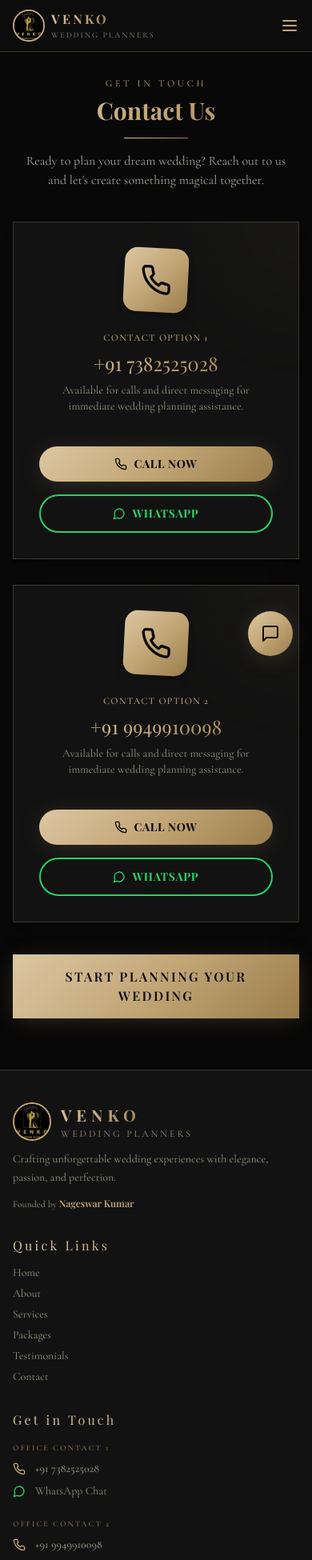
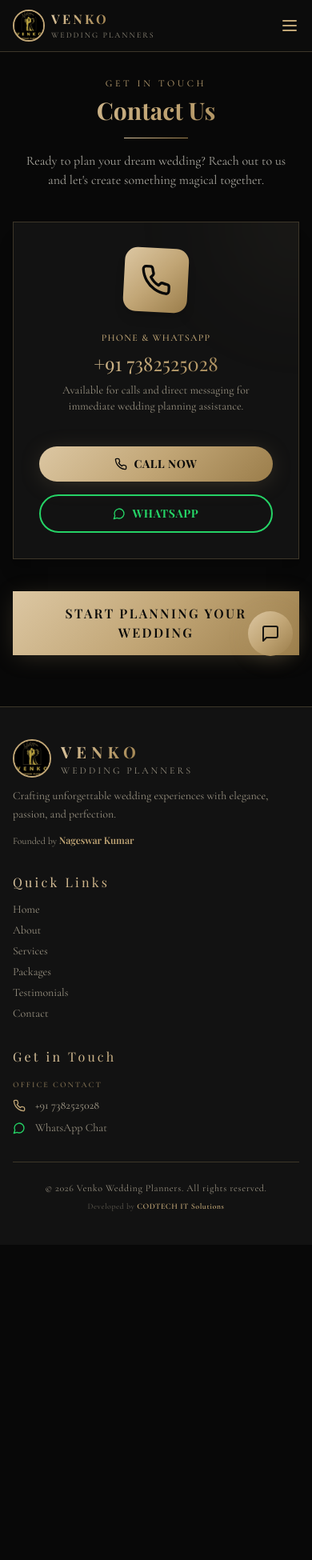
Before and after one commit to CODTECHIT/Venko-wedding-planners-, a React (Vite) app: page /contact in a window 390 px wide. Shown: the top 1950 px of the page at 80% size. After the commit the page ends 1556 px from the top, so only its background shows below. Built offline with nearby package versions, Linux system fonts and the light colour scheme; the HTML template or start-up script is replaced by a standard one; a web font is replaced by a local one.

Commit message:
Remove phone number 9949910098 from website and optimize layout

```diff
--- a/src/components/Footer.tsx
+++ b/src/components/Footer.tsx
@@ -44,7 +44,9 @@ const Footer = () => (
           <div className="space-y-6">
             {CONTACT_NUMBERS.map((number, index) => (
               <div key={number} className="space-y-2 group">
-                <p className="text-[10px] uppercase tracking-[0.2em] text-primary/60 font-semibold mb-1">Office Contact {index + 1}</p>
+                <p className="text-[10px] uppercase tracking-[0.2em] text-primary/60 font-semibold mb-1">
+                  {CONTACT_NUMBERS.length > 1 ? `Office Contact ${index + 1}` : "Office Contact"}
+                </p>
                 <a href={`tel:+91${number}`} className="flex items-center gap-3 text-muted-foreground hover:text-primary transition-colors text-sm sm:text-lg font-medium">
                   <Phone className="w-4 h-4 text-primary flex-shrink-0" /> +91 {number}
                 </a>
--- a/src/lib/constants.ts
+++ b/src/lib/constants.ts
@@ -1,9 +1,7 @@
-export const CONTACT_NUMBERS = ["7382525028", "9949910098"];
+export const CONTACT_NUMBERS = ["7382525028"];
 export const PRIMARY_PHONE = CONTACT_NUMBERS[0];
-export const SECONDARY_PHONE = CONTACT_NUMBERS[1];
 
 export const getWhatsAppLink = (phone: string) =>
   `https://wa.me/91${phone}?text=Hi%20Venko%20Wedding%20Planners%2C%20I%20am%20interested%20in%20your%20services.`;
 
 export const PRIMARY_WA_LINK = getWhatsAppLink(PRIMARY_PHONE);
-export const SECONDARY_WA_LINK = getWhatsAppLink(SECONDARY_PHONE);
--- a/src/pages/Contact.tsx
+++ b/src/pages/Contact.tsx
@@ -11,7 +11,7 @@ const Contact = () => (
   <div className="min-h-screen bg-background">
     <SEOHead
       title={`Contact Venko Wedding Planners | Call +91 ${CONTACT_NUMBERS.join(" / ")} | AP, Telangana, Bangalore, Chennai`}
-      description={`Contact Venko Wedding Planners for your dream wedding. Call +91 ${CONTACT_NUMBERS[0]} or +91 ${CONTACT_NUMBERS[1]}. We serve Andhra Pradesh, Telangana, Hyderabad, Bangalore & Chennai.`}
+      description={`Contact Venko Wedding Planners for your dream wedding. Call +91 ${CONTACT_NUMBERS.join(" or +91 ")}. We serve Andhra Pradesh, Telangana, Hyderabad, Bangalore & Chennai.`}
       keywords="contact wedding planner, wedding planner phone number, Venko Wedding Planners contact, wedding planner Hyderabad contact, book wedding planner South India"
       canonical="https://venkoweddingplanners.com/contact"
     />
@@ -32,7 +32,7 @@ const Contact = () => (
           </p>
         </motion.div>
 
-        <div className="grid grid-cols-1 md:grid-cols-2 gap-8 max-w-6xl mx-auto">
+        <div className={CONTACT_NUMBERS.length === 1 ? "max-w-xl mx-auto" : "grid grid-cols-1 md:grid-cols-2 gap-8 max-w-6xl mx-auto"}>
           {CONTACT_NUMBERS.map((number, index) => (
             <motion.div
               key={number}
@@ -50,7 +50,9 @@ const Contact = () => (
                 </div>
 
                 <div className="space-y-2">
-                  <p className="text-primary text-xs uppercase tracking-widest font-medium">Contact Option {index + 1}</p>
+                  <p className="text-primary text-xs uppercase tracking-widest font-medium">
+                    {CONTACT_NUMBERS.length > 1 ? `Contact Option ${index + 1}` : "Phone & WhatsApp"}
+                  </p>
                   <h3 className="font-display text-2xl sm:text-3xl text-gradient-gold">+91 {number}</h3>
                   <p className="text-muted-foreground text-sm max-w-xs mx-auto">Available for calls and direct messaging for immediate wedding planning assistance.</p>
                 </div>
```
